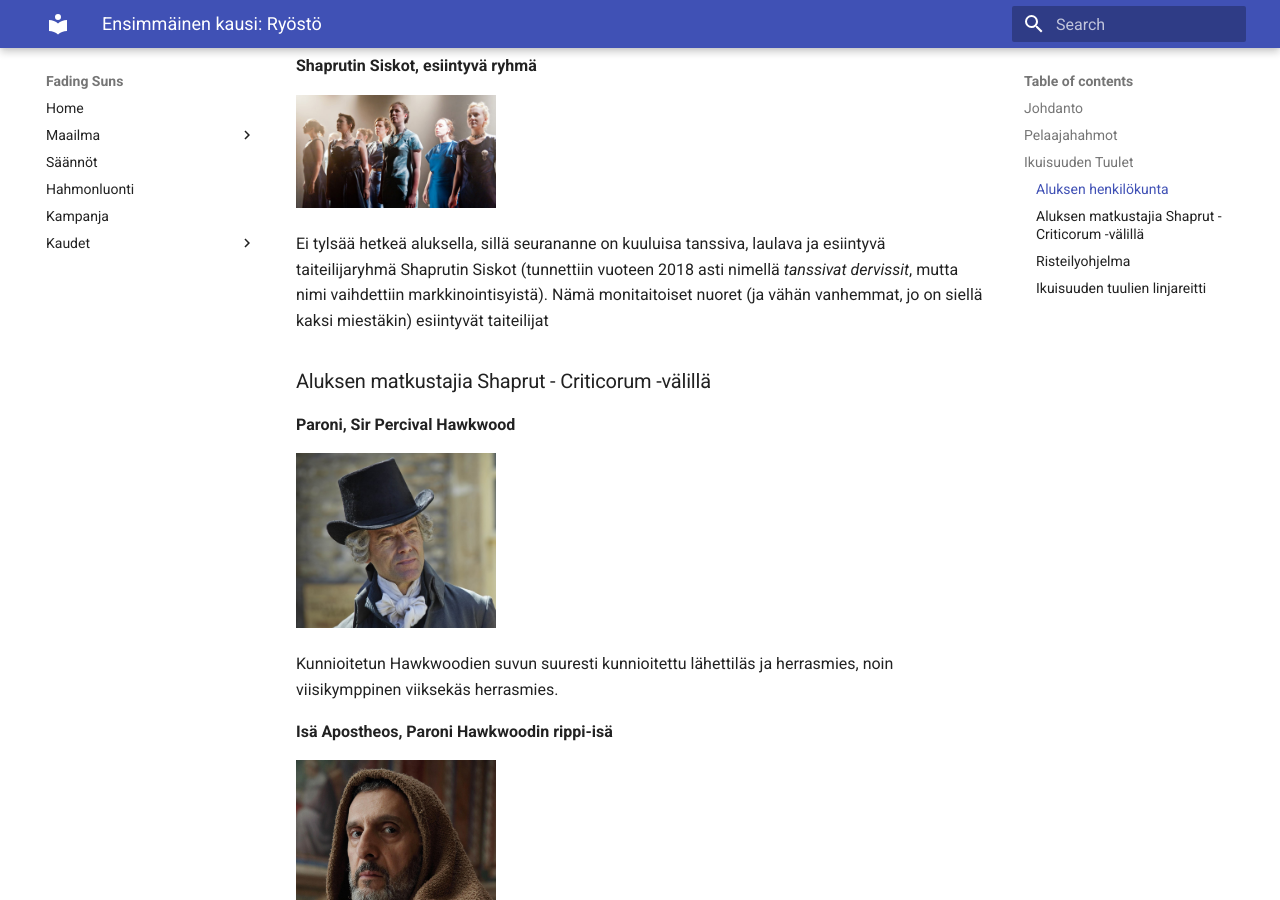
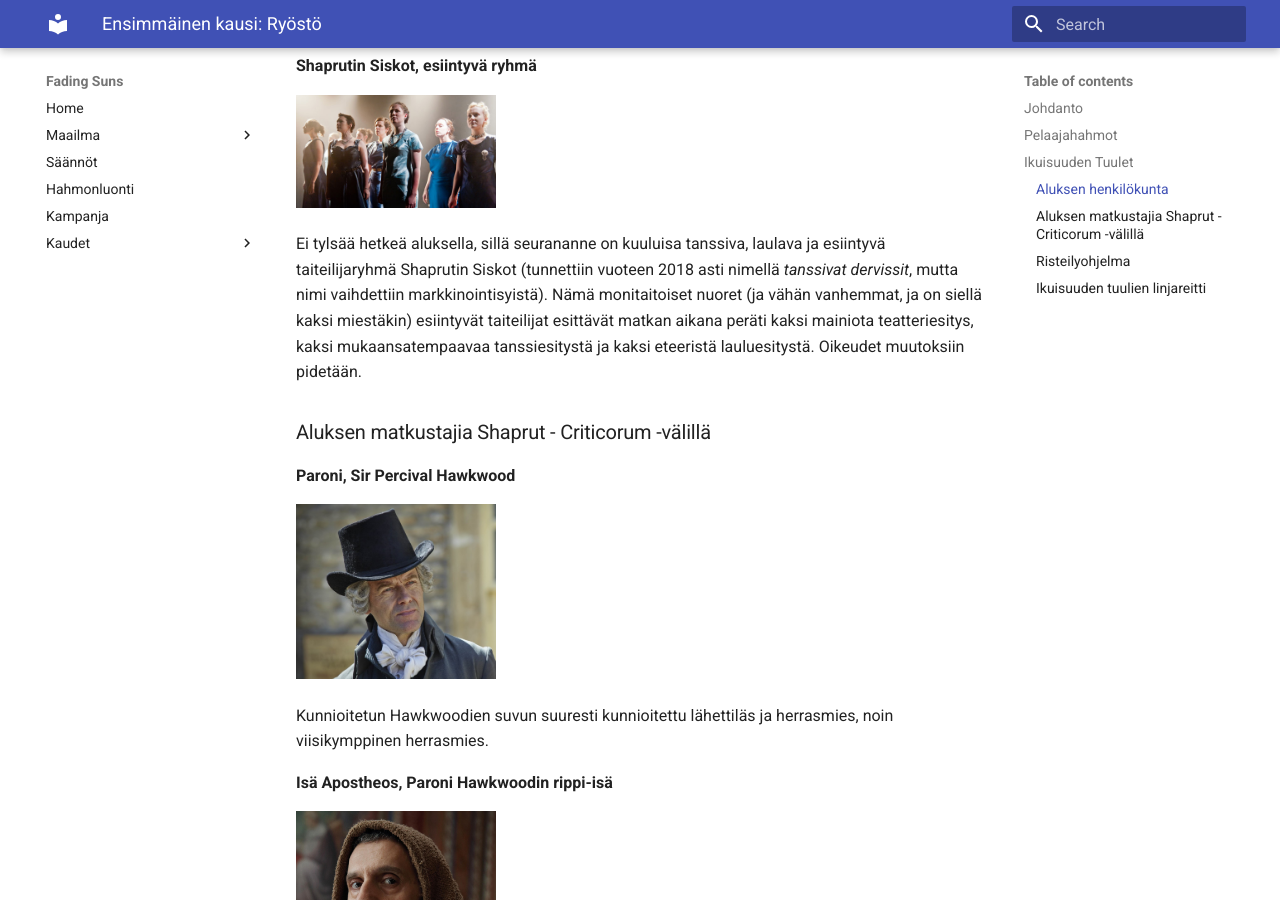
Before and after one commit to mertenator100/mertenator100.github.io, an MkDocs documentation site: the page built from docs/kausi1.md, in a window 1280 px wide and 900 px high, scrolled down 3945 px. Built offline with MkDocs 1.6.1 and Material for MkDocs 9.7.7, drawn with Linux system fonts in a browser that asks for light colours; some of the changed text lies outside the part shown.

Commit message:
kirjoitusvihreitä

```diff
--- a/docs/kausi1.md
+++ b/docs/kausi1.md
@@ -58,7 +58,7 @@ Varustamo haluaa tarjota kunnianarvoisille matkustajille vain parasta, siksi alu
 
 <img src="/img/theatre.jpg" alt="teatteri" title="teatteri" width="200" height="200" />
 
-Ei tylsää hetkeä aluksella, sillä seurananne on kuuluisa tanssiva, laulava ja esiintyvä taiteilijaryhmä Shaprutin Siskot (tunnettiin vuoteen 2018 asti nimellä *tanssivat dervissit*, mutta nimi vaihdettiin markkinointisyistä). Nämä monitaitoiset nuoret (ja vähän vanhemmat, jo on siellä kaksi miestäkin) esiintyvät taiteilijat
+Ei tylsää hetkeä aluksella, sillä seurananne on kuuluisa tanssiva, laulava ja esiintyvä taiteilijaryhmä Shaprutin Siskot (tunnettiin vuoteen 2018 asti nimellä *tanssivat dervissit*, mutta nimi vaihdettiin markkinointisyistä). Nämä monitaitoiset nuoret (ja vähän vanhemmat, ja on siellä kaksi miestäkin) esiintyvät taiteilijat esittävät matkan aikana peräti kaksi mainiota teatteriesitys, kaksi mukaansatempaavaa tanssiesitystä ja kaksi eteeristä lauluesitystä. Oikeudet muutoksiin pidetään.
 
 ### Aluksen matkustajia Shaprut - Criticorum -välillä
 
@@ -66,7 +66,7 @@ Ei tylsää hetkeä aluksella, sillä seurananne on kuuluisa tanssiva, laulava j
 
 <img src="/img/percival.jpg" alt="Percival" title="Percival" width="200" height="200" />
 
-Kunnioitetun Hawkwoodien suvun suuresti kunnioitettu lähettiläs ja herrasmies, noin viisikymppinen viiksekäs herrasmies.
+Kunnioitetun Hawkwoodien suvun suuresti kunnioitettu lähettiläs ja herrasmies, noin viisikymppinen herrasmies.
 
 **Isä Apostheos, Paroni Hawkwoodin rippi-isä**
 
```
Also changed, not shown: other parts of docs/kausi1.md (+2 -2 lines).
